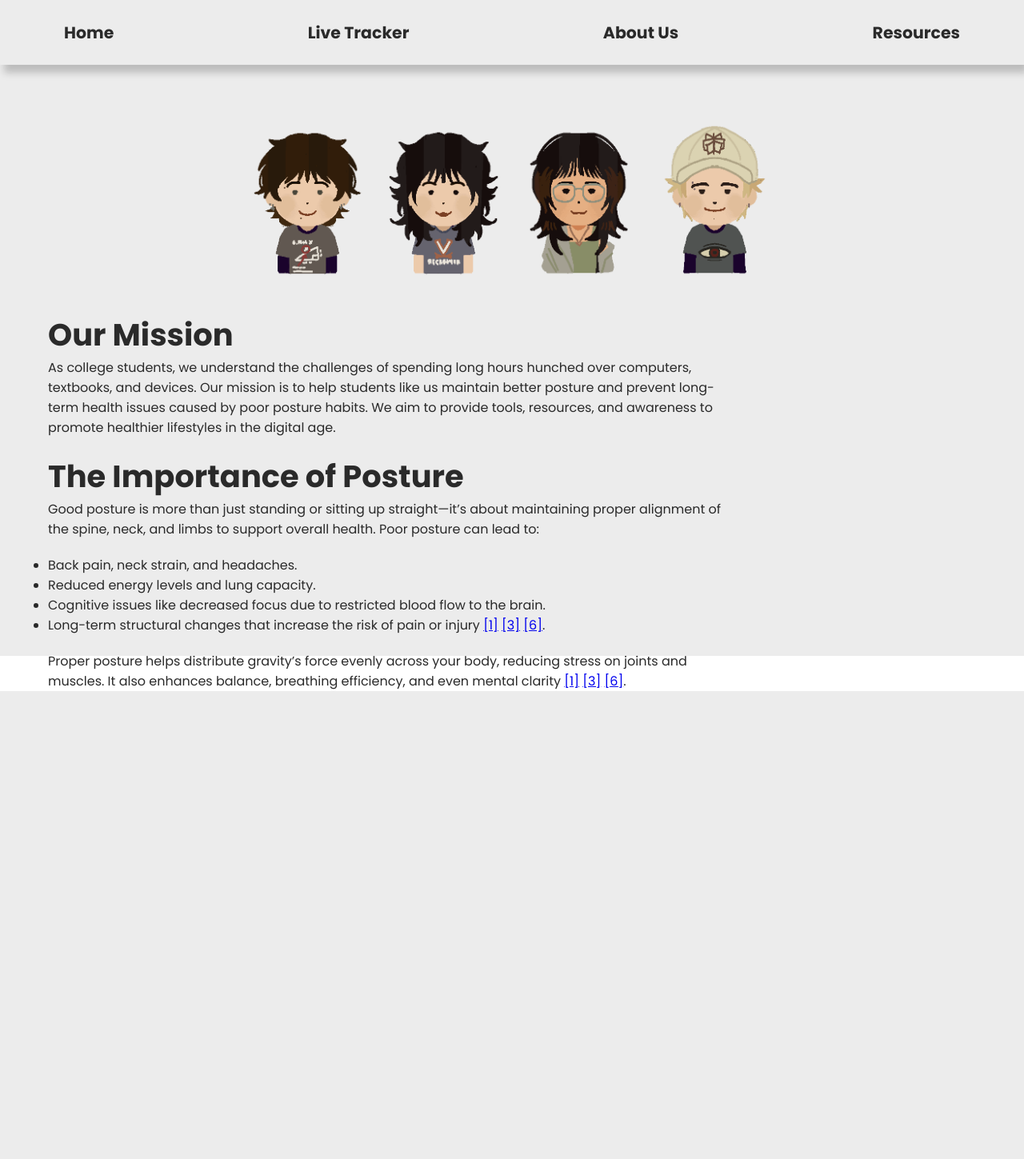
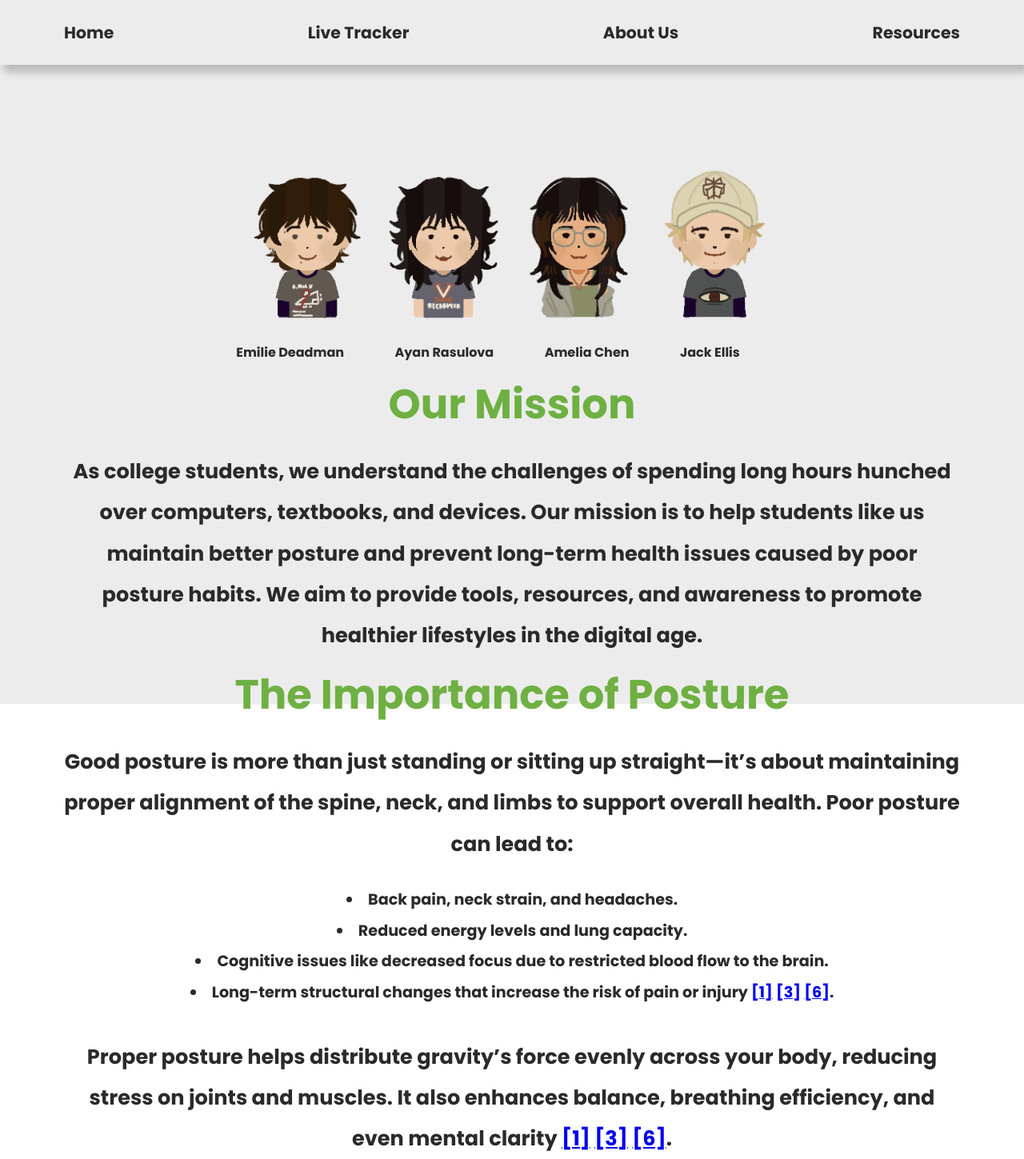
Before and after one commit to ayanrasulova/PosturePal, a Django app: page /posturepal/about-us/ in a window 1280 px wide. Shown: the whole page at 80% size. Before the commit the page ends 864 px from the top, so only its background shows below. Run offline with Django 5.2, Linux system fonts and the light colour scheme; some web fonts are replaced.

Commit message:
worked on about_us.html and style.css

```diff
--- a/posturepal/static/posturepal/style.css
+++ b/posturepal/static/posturepal/style.css
@@ -334,31 +334,35 @@ background-color: #ececec;
 background-color: #ececec;
 color: #2a2a2a;
 
-
 height: 100vh; /* for full viewport height */
 width: 100%;
 display: flex; /* Use flexbox for centering */
 flex-direction: column;
-justify-content: left;
-align-items: left;
-text-align: left;
+justify-content: center;
+align-items: center;
+text-align: center;
 
-margin-top: 20px;
-padding: 100px 60px;
+margin-top: 80px;
+padding: 100px 80px;
+}
+
+.name {
+  margin-right: 60px;
 }
 
 .about-us-description {
-  margin-bottom: 20px;
+  line-height: 2;
+  margin-top: 20px;
+  margin-bottom: 10px;
   flex-wrap: wrap;
-  margin-right: 300px;
 }
 
 .about-us-images {
   display: flex;
   justify-content: center;
   gap: 20px;
-  margin-top: 25px;
-  margin-bottom: 40px;
+  margin-top: 700px;
+  margin-bottom: 0px;
   transition: transform 0.3s ease-in-out;
 }
 
@@ -370,3 +374,14 @@ padding: 100px 60px;
 .about-us-images img:hover {
   transform: rotate(10deg);
 }
+
+.about-us ul {
+  line-height: 1.5;
+  list-style-position: inside; /* Ensures the bullet point aligns with the text */
+  padding-left: 0; /* Removes any default left padding from the list */
+  margin-left: 0; /* Removes any default left margin */
+}
+
+.about-us li {
+  margin-bottom: 10px; /* Optional: add spacing between list items */
+}
--- a/posturepal/templates/posturepal/about_us.html
+++ b/posturepal/templates/posturepal/about_us.html
@@ -6,7 +6,6 @@
 {% block content %}
 <section class="about-us">
 
-    <!-- Image Row with Animations -->
     <div class="about-us-images">
         <img src="{% static 'posturepal/assets/emilie.png' %}">
         <img src="{% static 'posturepal/assets/ayan.png' %}">
@@ -14,20 +13,27 @@
         <img src="{% static 'posturepal/assets/jack.png' %}">
     </div>
 
-    <h2 class="poppins-bold" style="font-size:3vw;">Our Mission</h2>
-    <p class="about-us-description poppins-regular">
+    <p class="about-us-description poppins-bold" style=""font-size:2vw;>
+    <span class="name">Emilie Deadman</span>
+    <span class="name">Ayan Rasulova</span>
+    <span class="name">Amelia Chen</span>
+    <span class="name">Jack Ellis</span>
+    </p>
+
+    <h2 class="poppins-bold color2" style="font-size:4vw;">Our Mission</h2>
+    <p class="about-us-description poppins-bold" style="font-size:2vw">
         As college students, we understand the challenges of spending long hours hunched over computers, textbooks, and devices.
         Our mission is to help students like us maintain better posture and prevent long-term health issues caused by poor posture habits.
         We aim to provide tools, resources, and awareness to promote healthier lifestyles in the digital age.
     </p>
 
-    <h2 class="poppins-bold" style="font-size:3vw;">The Importance of Posture</h2>
-    <p class="about-us-description poppins-regular">
+    <h2 class="poppins-bold color2" style="font-size:4vw;">The Importance of Posture</h2>
+    <p class="about-us-description poppins-bold" style="font-size:2vw;">
         Good posture is more than just standing or sitting up straight—it’s about maintaining proper alignment of the spine, neck, and limbs to support overall health.
         Poor posture can lead to:
     </p>
 
-    <ul class="about-us-description poppins-regular">
+    <ul class="about-us-description poppins-bold" style="font-size:1.5vw;">
         <li>Back pain, neck strain, and headaches.</li>
         <li>Reduced energy levels and lung capacity.</li>
         <li>Cognitive issues like decreased focus due to restricted blood flow to the brain.</li>
@@ -39,7 +45,7 @@
         </li>
     </ul>
 
-    <p class="about-us-description poppins-regular">
+    <p class="about-us-description poppins-bold" style="font-size:2vw;">
         Proper posture helps distribute gravity’s force evenly across your body, reducing stress on joints and muscles.
         It also enhances balance, breathing efficiency, and even mental clarity
         <a href="https://gindelechiropractic.com/2023/08/23/the-importance-of-maintaining-good-posture-for-students/" target="_blank">[1]</a>
```
